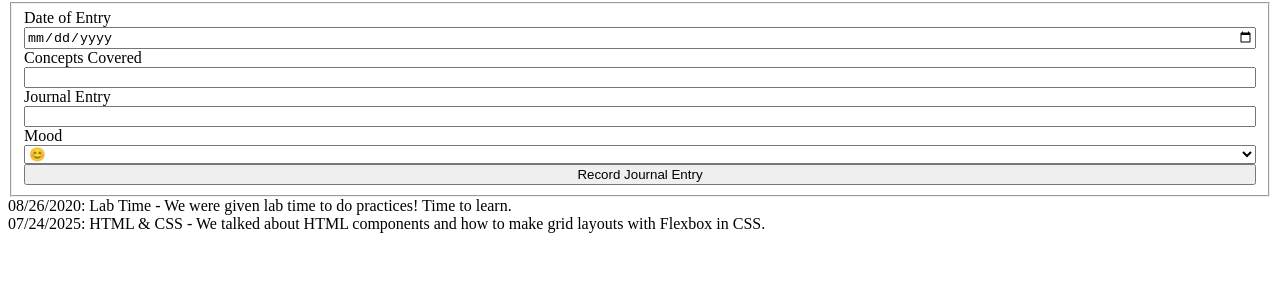
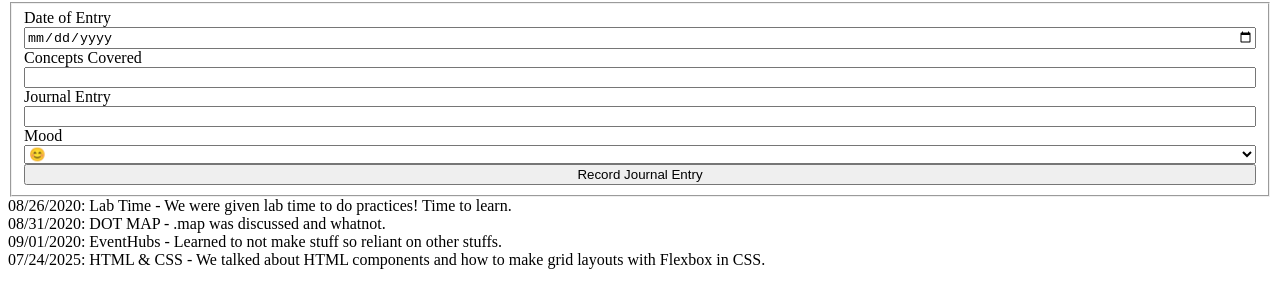
Before and after one commit to BlackTousen/Daily-Journal, a plain HTML site: page index.html in a window 1280 px wide. Shown: the part 73-380 px from the top of the page. Drawn offline with Linux system fonts and the light colour scheme; files that its build step writes are made by us from their sources.

Commit message:
mapped and added new entries

```diff
--- a/index.html
+++ b/index.html
@@ -5,7 +5,7 @@
     <meta name="viewport" content="width=device-width, initial-scale=1.0">
     <title>Document</title>
     <link rel="stylesheet" href="styles/main.css">
-    <link rel="stylesheet" media="screen" type="text/css" href="journal.css">
+    <!-- <link rel="stylesheet" media="screen" type="text/css" href="journal.css"> -->
 </head>
 <body>
     <section class="form-container">
--- a/scripts/JournalDataProvider.js
+++ b/scripts/JournalDataProvider.js
@@ -13,6 +13,20 @@ const journal = [
         date: "07/24/2025",
         concept: "HTML & CSS",
         entry: "We talked about HTML components and how to make grid layouts with Flexbox in CSS.",
+        mood: "Ok"
+    },
+    {
+        id: 3,
+        date: "08/31/2020",
+        concept: "DOT MAP",
+        entry: ".map was discussed and whatnot.",
+        mood: "Ok"
+    },
+    {
+        id: 4,
+        date: "09/01/2020",
+        concept: "EventHubs",
+        entry: "Learned to not make stuff so reliant on other stuffs.",
         mood: "Ok"
     },
     {
--- a/scripts/JournalListEntry.js
+++ b/scripts/JournalListEntry.js
@@ -13,12 +13,13 @@ const entryLog = document.querySelector("#entryLog")
 export const EntryListComponent = () => {
     // Use the journal entry data from the data provider component
     const entries = useJournalEntries()
+    entryLog.innerHTML += `<article> ${entries.map(x => JournalEntryComponent(x)).join("")} </article>`
 
-    for (const entry of entries) {
-        /*
-            Invoke the component that returns an
-            HTML representation of a single entry
-        */
-        entryLog.innerHTML += JournalEntryComponent(entry)
-    }
+    // for (const entry of entries) {
+    //     /*
+    //         Invoke the component that returns an
+    //         HTML representation of a single entry
+    //     */
+    //     entryLog.innerHTML += JournalEntryComponent(entry)
+    // }
 }
```
